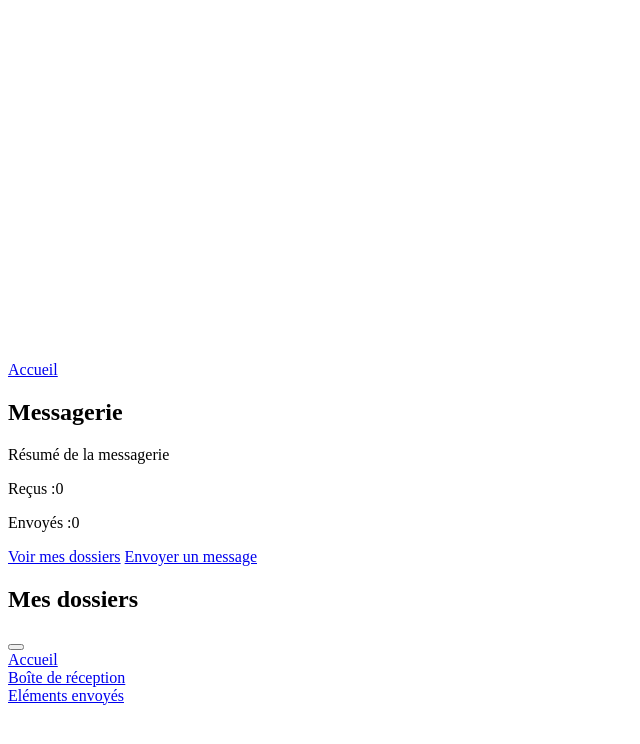
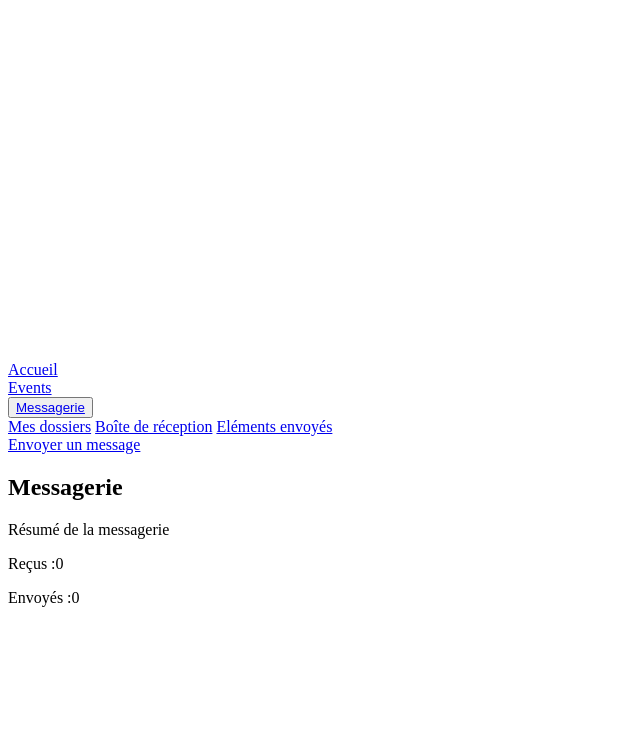
Before and after one commit to StephaneSauvaget/GimmeA5R, a Symfony app: template templates/messages/index.html.twig in a window 1520 px wide. Shown: the top 744 px of the page, without its empty margins (0-640 px from the left). Run offline with Twig, Linux system fonts and the light colour scheme; the template is opened without the code that fills it, so the values that code supplies are empty; some libraries are stand-ins or nearby versions.

Commit message:
add some style

```diff
--- a/templates/base.html.twig
+++ b/templates/base.html.twig
@@ -29,13 +29,26 @@
                 <div class="user-header">
                     <img src="{{ asset('images/logo_white_large.png') }}">
                     <div class="user-header__link">
-                        <a href="#">Accueil</a>
+                        <a href="https://www.fiverr.com/">Accueil</a>
                     </div>
-                    <div class="tchat"></div>
+                    <div class="user-header__link">
+                        <a href="{{ path("user") }}" class="event">Events</a>
+                    </div>
+                    <div class="tchat">
+                        <button class="dropdown-button">
+                        <a href="{{ path('messages') }}"class="messagerie">Messagerie</a>
+                        <i></i>
+                        </button>
+                        <div class="dropdown-content">
+                            <a href="#">Mes dossiers</a>
+                            <a href="{{ path("received") }}">Boîte de réception</a>
+                            <a href="{{ path("sent") }}">Eléments envoyés</a>
+                        </div>
+                    </div>
                 </div>
             {% endif %}
             {% if app.user %}
-                <a href="{{ path('messages') }}">Messagerie</a>
+
                 <a id="logout-link" href="{{ path('app_logout') }}"> Se déconnecter</a>
             {% endif %}
         {% endblock %}
--- a/templates/messages/index.html.twig
+++ b/templates/messages/index.html.twig
@@ -3,6 +3,7 @@
 {% block title %}Messagerie{% endblock %}
 
 {% block body %}
+<a class ="button-send-message" href="{{ path("send") }}">Envoyer un message</a>
         <section class="container">
             <div class="row">
                 <div class ="col">
@@ -10,29 +11,7 @@
                     <p>Résumé de la messagerie</p>
                     <p>Reçus :{{ app.user.received|length }}</p>
                     <p>Envoyés :{{ app.user.sent|length }}</p>
-                    <a class="btn btn-success" data-bs-toggle="offcanvas"
-                    href="#offcanvasExample" role="button" aria-controls="offcanvasExample">Voir mes dossiers</a>
-                    <a class ="btn btn-success" href="{{ path("send") }}">Envoyer un message</a>
                 </div>
             </div>
         </section>
-            <div class="offcanvas offcanvas-start" tabindex="-1" id="offcanvasExample" aria-labelledby="offcanvasExampleLabel">
-                <div class="offcanvas-header">
-                    <h2 class="offcanvas-title" id="offcanvasExampleLabel">Mes dossiers</h2>
-                    <button type="button" class="btn-close text-reset" data-bs-dismiss="offcanvas" aria-label="Close"></button>
-                </div>
-            <div class="offcanvas-body">
-            <div class="list-group">
-                <a href="{{ path("messages") }}" class="list-group-item
-                lit-group-item-action active-success">Accueil</a>
-            </div>
-                        <div class="list-group">
-                <a href="{{ path("received") }}" class="list-group-item
-                lit-group-item-action ">Boîte de réception</a>
-            </div>
-                        <div class="list-group">
-                <a href="{{ path("sent") }}" class="list-group-item
-                lit-group-item-action ">Eléments envoyés</a>
-            </div>
-
 {% endblock %}
```
Also changed, not shown: assets/styles/app.css (+70 -6 lines), public/build/app.css.
